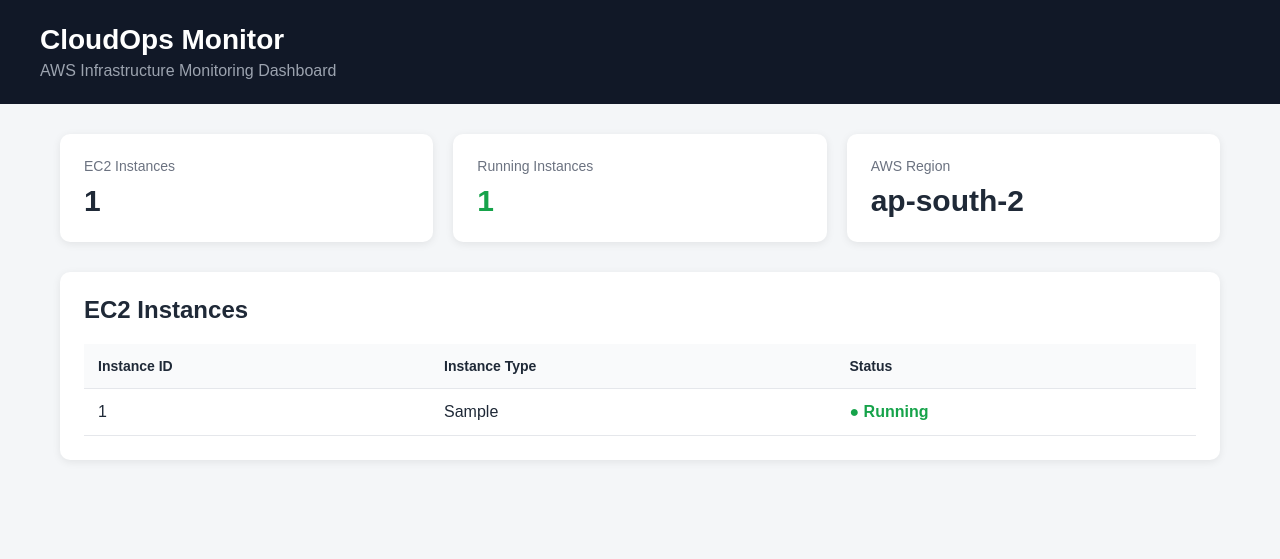
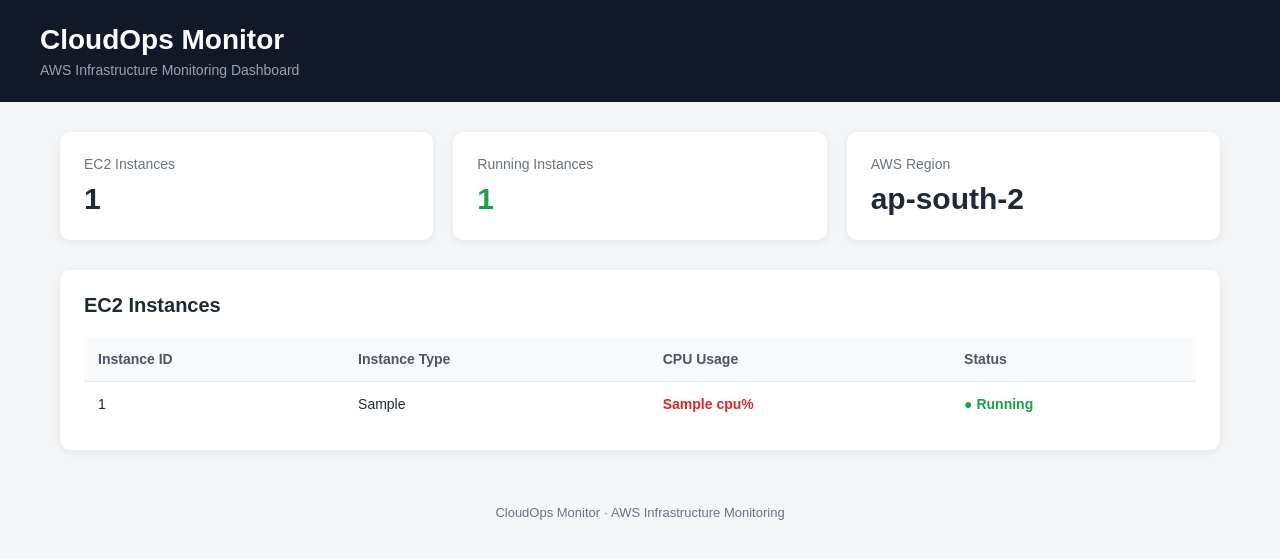
Before and after one commit to Preetham03M/CloudOps-Monitor, a Flask app: template templates/dashboard.html in a window 1280 px wide. Shown: the top 559 px of the page. Run offline with Flask 3, Linux system fonts and the light colour scheme; the template is opened without the code that fills it: most values are stand-ins (such as "Sample title", 1, 10 or a date in 2020).

Commit message:
Integrate CloudWatch CPU metrics

```diff
--- a/app.py
+++ b/app.py
@@ -1,6 +1,7 @@
 from flask import Flask, render_template
 
 from services.ec2_service import get_ec2_instances
+from services.cloudwatch_service import get_cpu_utilization
 
 app = Flask(__name__)
 
@@ -8,6 +9,9 @@ app = Flask(__name__)
 @app.route("/")
 def home():
     instances = get_ec2_instances()
+
+    for instance in instances:
+        instance["cpu"] = get_cpu_utilization(instance["instance_id"])
 
     running_count = sum(
         1 for instance in instances if instance["state"] == "running"
--- a/templates/dashboard.html
+++ b/templates/dashboard.html
@@ -3,6 +3,7 @@
 <head>
     <meta charset="UTF-8">
     <meta name="viewport" content="width=device-width, initial-scale=1.0">
+
     <title>CloudOps Monitor</title>
 
     <style>
@@ -13,10 +14,12 @@
         }
 
         body {
-            font-family: Arial, sans-serif;
+            font-family: Arial, Helvetica, sans-serif;
             background: #f4f6f8;
             color: #1f2937;
         }
+
+        /* Header */
 
         .header {
             background: #111827;
@@ -26,18 +29,23 @@
 
         .header h1 {
             font-size: 28px;
+            margin-bottom: 6px;
         }
 
         .header p {
-            margin-top: 6px;
             color: #9ca3af;
+            font-size: 14px;
         }
+
+        /* Main container */
 
         .container {
             max-width: 1200px;
             margin: 30px auto;
             padding: 0 20px;
         }
+
+        /* Summary cards */
 
         .cards {
             display: grid;
@@ -64,6 +72,16 @@
             font-weight: bold;
         }
 
+        .running {
+            color: #16a34a;
+        }
+
+        .stopped {
+            color: #dc2626;
+        }
+
+        /* Section */
+
         .section {
             background: white;
             padding: 24px;
@@ -73,7 +91,10 @@
 
         .section h2 {
             margin-bottom: 20px;
+            font-size: 20px;
         }
+
+        /* Table */
 
         table {
             width: 100%;
@@ -89,27 +110,66 @@
 
         th {
             background: #f9fafb;
+            color: #4b5563;
             font-size: 14px;
         }
+
+        td {
+            font-size: 14px;
+        }
+
+        tr:last-child td {
+            border-bottom: none;
+        }
+
+        /* Status */
 
         .status {
             font-weight: bold;
         }
 
-        .running {
+        /* CPU */
+
+        .cpu {
+            font-weight: bold;
+        }
+
+        .cpu-low {
             color: #16a34a;
         }
 
-        .stopped {
+        .cpu-medium {
+            color: #d97706;
+        }
+
+        .cpu-high {
             color: #dc2626;
         }
+
+        .cpu-na {
+            color: #6b7280;
+        }
+
+        /* Empty state */
 
         .empty {
             color: #6b7280;
             padding: 20px 0;
         }
 
+        /* Footer */
+
+        .footer {
+            text-align: center;
+            color: #6b7280;
+            font-size: 13px;
+            padding: 25px;
+        }
+
+        /* Responsive */
+
         @media (max-width: 768px) {
+
             .cards {
                 grid-template-columns: 1fr;
             }
@@ -117,86 +177,189 @@
             .header {
                 padding: 20px;
             }
+
+            .container {
+                margin-top: 20px;
+            }
+
+            .section {
+                overflow-x: auto;
+            }
+
+            table {
+                min-width: 700px;
+            }
         }
     </style>
 </head>
 
 <body>
 
+    <!-- Header -->
+
     <header class="header">
         <h1>CloudOps Monitor</h1>
         <p>AWS Infrastructure Monitoring Dashboard</p>
     </header>
 
+
+    <!-- Main -->
+
     <main class="container">
+
+        <!-- Summary Cards -->
 
         <section class="cards">
 
             <div class="card">
-                <div class="card-title">EC2 Instances</div>
-                <div class="card-value">{{ total_instances }}</div>
+                <div class="card-title">
+                    EC2 Instances
+                </div>
+
+                <div class="card-value">
+                    {{ total_instances }}
+                </div>
             </div>
 
+
             <div class="card">
-                <div class="card-title">Running Instances</div>
+                <div class="card-title">
+                    Running Instances
+                </div>
+
                 <div class="card-value running">
                     {{ running_count }}
                 </div>
             </div>
 
+
             <div class="card">
-                <div class="card-title">AWS Region</div>
-                <div class="card-value">ap-south-2</div>
+                <div class="card-title">
+                    AWS Region
+                </div>
+
+                <div class="card-value">
+                    ap-south-2
+                </div>
             </div>
 
         </section>
+
+
+        <!-- EC2 Instances -->
 
         <section class="section">
 
             <h2>EC2 Instances</h2>
 
+
             {% if instances %}
 
             <table>
+
                 <thead>
+
                     <tr>
                         <th>Instance ID</th>
                         <th>Instance Type</th>
+                        <th>CPU Usage</th>
                         <th>Status</th>
                     </tr>
+
                 </thead>
+
 
                 <tbody>
 
                     {% for instance in instances %}
 
                     <tr>
-                        <td>{{ instance.instance_id }}</td>
-                        <td>{{ instance.instance_type }}</td>
 
-                        <td class="status
-                            {% if instance.state == 'running' %}
-                                running
+                        <!-- Instance ID -->
+
+                        <td>
+                            {{ instance.instance_id }}
+                        </td>
+
+
+                        <!-- Instance Type -->
+
+                        <td>
+                            {{ instance.instance_type }}
+                        </td>
+
+
+                        <!-- CPU Usage -->
+
+                        <td>
+
+                            {% if instance.cpu is not none %}
+
+                                {% if instance.cpu < 50 %}
+
+                                    <span class="cpu cpu-low">
+                                        {{ instance.cpu }}%
+                                    </span>
+
+                                {% elif instance.cpu < 80 %}
+
+                                    <span class="cpu cpu-medium">
+                                        {{ instance.cpu }}%
+                                    </span>
+
+                                {% else %}
+
+                                    <span class="cpu cpu-high">
+                                        {{ instance.cpu }}%
+                                    </span>
+
+                                {% endif %}
+
                             {% else %}
-                                stopped
+
+                                <span class="cpu cpu-na">
+                                    N/A
+                                </span>
+
                             {% endif %}
-                        ">
-                            {% if instance.state == 'running' %}
-                                ● Running
+
+                        </td>
+
+
+                        <!-- Status -->
+
+                        <td>
+
+                            {% if instance.state == "running" %}
+
+                                <span class="status running">
+                                    ● Running
+                                </span>
+
                             {% else %}
-                                ● {{ instance.state|capitalize }}
+
+                                <span class="status stopped">
+                                    ● {{ instance.state | capitalize }}
+                                </span>
+
                             {% endif %}
+
                         </td>
+
                     </tr>
 
                     {% endfor %}
 
                 </tbody>
+
             </table>
+
 
             {% else %}
 
-            <p class="empty">No EC2 instances found.</p>
+                <p class="empty">
+                    No EC2 instances found.
+                </p>
 
             {% endif %}
 
@@ -204,5 +367,12 @@
 
     </main>
 
+
+    <!-- Footer -->
+
+    <footer class="footer">
+        CloudOps Monitor · AWS Infrastructure Monitoring
+    </footer>
+
 </body>
 </html>
```
